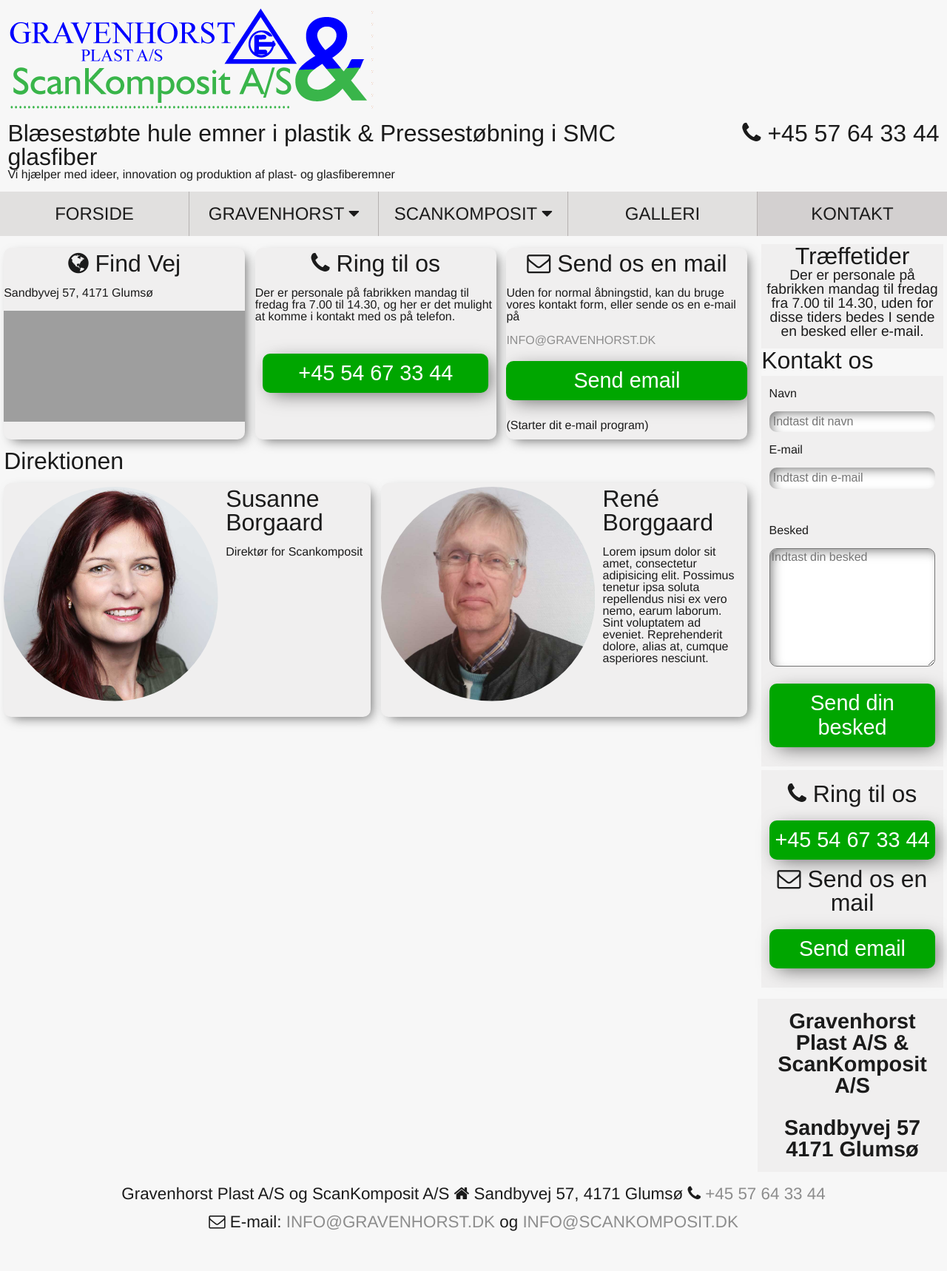
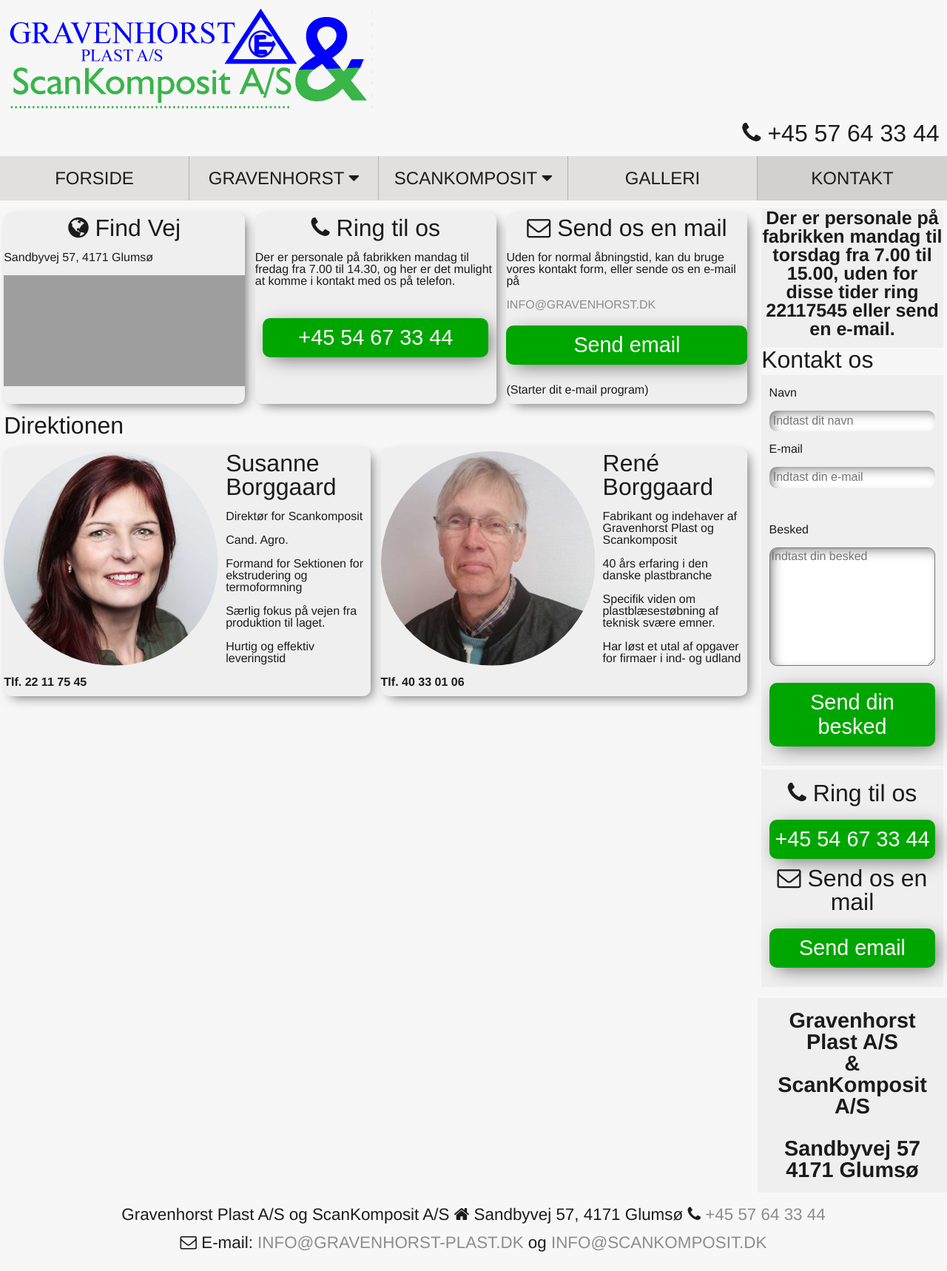
Before and after one commit to mhoumann87/gravenhotst, a PHP site: page /kontakt-gravenhorst.php in a window 1280 px wide. Shown: the whole page at 74% size. Before the commit the page ends 1664 px from the top, so only its background shows below. Run offline with PHP 8.4, Linux system fonts and the light colour scheme; a map, chart or similar area stays blank; grey boxes are pictures that could not be loaded.

Commit message:
Kontakt, Forside, Aside, Header done

```diff
--- a/assets/css/faelles_style.css
+++ b/assets/css/faelles_style.css
@@ -560,3 +560,13 @@
 footer p {
 	font-size: 1.4rem;
  }
+
+ .traf {
+
+   font-size: 25px;
+   font-weight: bold;
+ }
+
+ .fed {
+   font-weight: bold;
+ }
--- a/includes/footer.php
+++ b/includes/footer.php
@@ -5,7 +5,7 @@
 		<i class="fa fa-phone"></i><a href="tel://+45-57-64-33-44"> +45 57 64 33 44</a>
    </p><br>
    <p>
-    <i class="fa fa-envelope-o"></i> E-mail: <a href="mailto:info@gravenhorst.dk">info@gravenhorst.dk </a>
+    <i class="fa fa-envelope-o"></i> E-mail: <a href="mailto:info@gravenhorst-plast.dk">info@gravenhorst-plast.dk </a>
     og <a href="mailto:info@scankomposit.dk">info@scankomposit.dk </a>
  	</p>
 </footer>
--- a/includes/kontaktform.php
+++ b/includes/kontaktform.php
@@ -1,7 +1,7 @@
 <div id="kontakt-form">
       					<div id="aaben">
-       						<h4>Træffetider</h4>
-       						<h6>Der er personale på fabrikken mandag til fredag fra 7.00 til 14.30, uden for disse tiders bedes I sende en besked eller e-mail.</h6>
+
+       						<p class="traf">Der er personale på fabrikken mandag til torsdag fra 7.00 til 15.00, uden for disse tider ring 22117545 eller send en e-mail.</p>
 								</div>
 
                <h4>Kontakt os</h4>
@@ -36,7 +36,7 @@
             </div>
 
        		<div id="adresse" class="kontaktform" >
-            	<p>Gravenhorst Plast A/S &amp; ScanKomposit A/S<p><br>
+            	<p>Gravenhorst Plast A/S</P><p class=center> &amp;</p><p> ScanKomposit A/S<p><br>
                 <p>Sandbyvej 57</p>
                 <p>4171 Glumsø</p>
        		</div>
--- a/includes/public-header.php
+++ b/includes/public-header.php
@@ -33,10 +33,10 @@
         <img src="./assets/img/graven_logo.png" class="graven" class="logo" alt="Gravenhoste Plast A/S logo">
         <img src="./assets/img/scan_logo.png" class="scan"  class="logo" alt="Scankomposit A/S logo">
         <h1 class="noshow">Gravenhorst og Scankomposit Plast A/S</h1>
-            <section id="tagline"><h2 class="faelles">Blæsestøbte hule emner i plastik &amp; Pressestøbning i SMC glasfiber</h2>
+            <!--<section id="tagline"><h2 class="faelles">Blæsestøbte hule emner i plastik &amp; Pressestøbning i SMC glasfiber</h2>-->
             <h2 class="graven">Blæsestøbte hule emner i plastik</h2>
             <h2 class="scan">Pressestøbning i SMC glasfiber</h2>
-            <p>Vi hjælper med ideer, innovation og produktion af plast- og glasfiberemner</p>
+            <!--<p>Vi hjælper med ideer, innovation og produktion af plast- og glasfiberemner</p>-->
             <h2 class="noshow">Blow molding in plastic. Compression molding in SMC.</h2>
             </section>
     		<section id="telefon"><h2><i class="fa fa-phone"></i>   +45 57 64 33 44</h2></section>
--- a/kontakt-gravenhorst.php
+++ b/kontakt-gravenhorst.php
@@ -53,9 +53,14 @@
           <div class="ejer">
           <div class="direktion">
             <img src="assets/img/susanne.jpg" class="ejer-foto" alt="Foto af Susanne Borggaard">
-          <h4>Susanne Borgaard</h4><br>
+          <h4>Susanne Borggaard</h4><br>
 
-          <p>Direktør for Scankomposit</p>
+          <p>Direktør for Scankomposit</p><br>
+          <p>Cand. Agro.</p><br>
+          <p>Formand for Sektionen for ekstrudering og termoformning</p><br>
+          <p>Særlig fokus på vejen fra produktion til laget.</P><br>
+          <p>Hurtig og effektiv leveringstid</P><br>
+          <p class="fed">Tlf. 22 11 75 45</p>
 
       </div>
 
@@ -63,8 +68,11 @@
           <img src="assets/img/rene.jpg" class="ejer-foto" alt="Foto af Rene Borggaard">
 
             <h4>René Borggaard</h4><br>
-          <p>Lorem ipsum dolor sit amet, consectetur adipisicing elit. Possimus tenetur ipsa soluta repellendus nisi ex vero nemo, earum laborum. Sint voluptatem ad eveniet. Reprehenderit dolore, alias at, cumque asperiores nesciunt.</p>
-
+          <p>Fabrikant og indehaver af Gravenhorst Plast og Scankomposit</p><br>
+          <p> 40 års erfaring i den danske plastbranche</p><br>
+          <p>Specifik viden om plastblæsestøbning af teknisk svære emner.</p><br>
+          <p>Har løst et utal af opgaver for firmaer i ind- og udland</p><br>
+          <p class="fed">Tlf. 40 33 01 06</p>
       </div>
 
       </div>
```
Also changed, not shown: index.php (+26 -28 lines).
